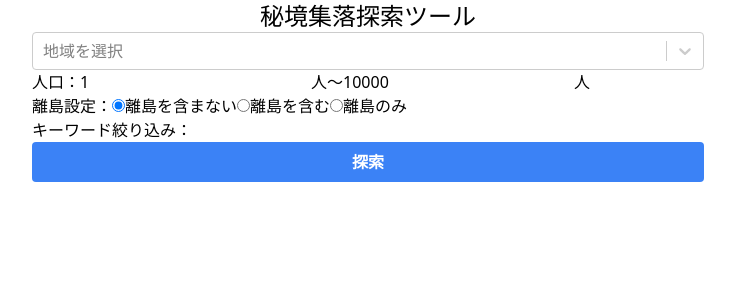
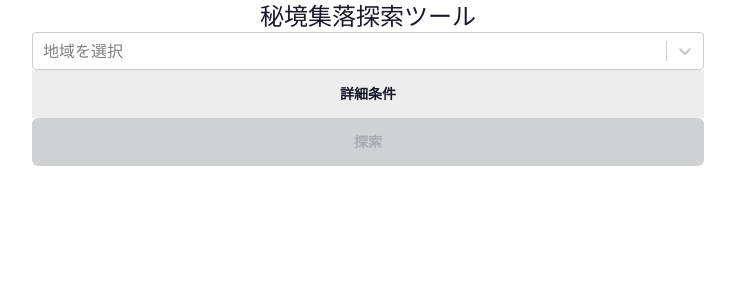
Before and after one commit to ogawa-tomo/search-isolated-villages-2-front, a Next.js app: page / in a window 1280 px wide. Shown: the top 300 px of the page, without its empty margins (272-1007 px from the left). Built offline with nearby package versions, Linux system fonts and the light colour scheme.

Commit message:
daisyUIを入れてみる

```diff
--- a/package.json
+++ b/package.json
@@ -9,6 +9,7 @@
     "@types/node": "20.5.0",
     "@types/react": "18.2.20",
     "autoprefixer": "^10.4.15",
+    "daisyui": "^3.7.7",
     "postcss": "^8.4.29",
     "tailwindcss": "^3.3.3",
     "typescript": "5.1.6"
--- a/src/app/layout.tsx
+++ b/src/app/layout.tsx
@@ -6,7 +6,7 @@ export default function RootLayout({
   children: React.ReactNode
 }) {
   return (
-    <html lang="en">
+    <html lang="ja" data-theme="corporate">
       <body>
         <div className='mx-auto max-w-2xl'>
           {children}
--- a/src/components/VillageSearchForm.tsx
+++ b/src/components/VillageSearchForm.tsx
@@ -119,6 +119,11 @@ const VillageSearchForm = () => {
         options={groupedOptions}
         onChange={({ label, value }) => setRegion(value)}
       />
+      <button className="btn w-full" onClick={()=>(document.getElementById('detailed-conditions-modal') as HTMLDialogElement).showModal()}>詳細条件</button>
+      <dialog id="detailed-conditions-modal" className="modal">
+        <div className="modal-box">
+          <h3 className="font-bold text-lg">詳細条件</h3>
+          <p className="py-4">Press ESC key or click the button below to close</p>
           人口：
           <input
             type="number"
@@ -157,10 +162,19 @@ const VillageSearchForm = () => {
             onChange={(e) => setKeyWords(e.target.value)}
           />
 
+          <div className="modal-action">
+            <form method="dialog">
+              {/* if there is a button in form, it will close the modal */}
+              <button className="btn">Close</button>
+            </form>
+          </div>
+        </div>
+      </dialog>
+
       <br />
 
       <button
-        className="bg-blue-500 hover:bg-blue-700 text-white font-bold py-2 px-4 rounded w-full"
+        className="btn btn-primary w-full text-white rounded-md"
         type="button"
         onClick={() => router.push(searchPath(
           region,
--- a/tailwind.config.js
+++ b/tailwind.config.js
@@ -6,5 +6,8 @@ module.exports = {
   theme: {
     extend: {},
   },
-  plugins: [],
+  plugins: [require("daisyui")],
+  daisyui: {
+    themes: ["light", "dark", "corporate", "cupcake", "emerald", "winter"],
+  }
 }
```
Also changed, not shown: 2 other files (tests, documents, lock files or other folders). Lines whose indentation alone changed are shown as unchanged.
